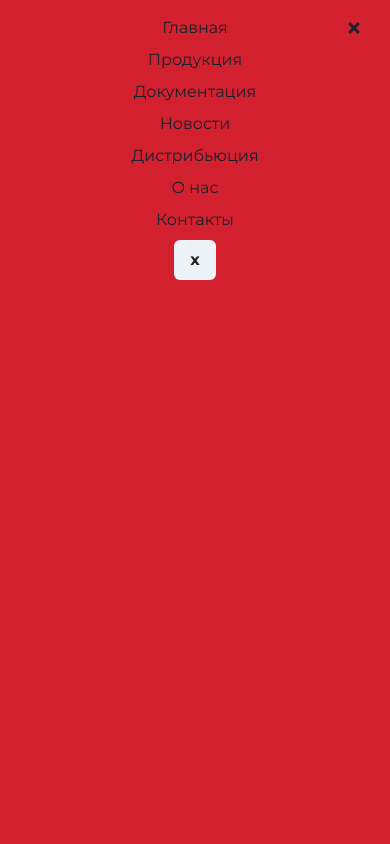
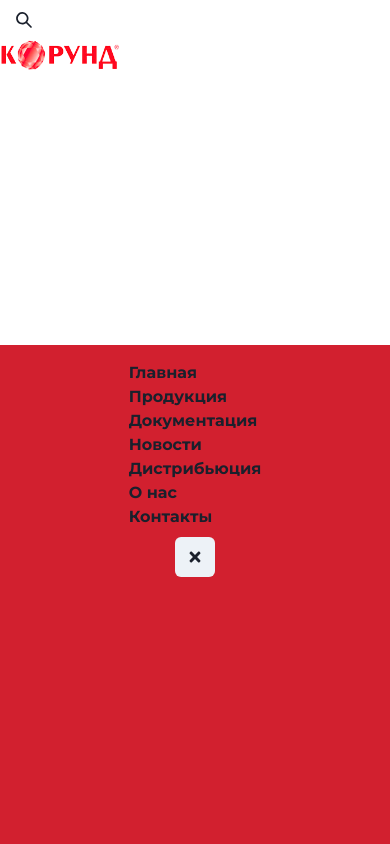
Before and after one commit to toriomara/crystal, a Next.js app: page /distribution in a window 390 px wide. Both pictures are taken after a click on the button 354 px from the left and 28 px from the top of the page. Shown: the top 844 px of the page. Built offline with nearby package versions, Linux system fonts and the light colour scheme.

Commit message:
mobileMenuRepair

```diff
--- a/components/BurgerMenu/BurgerMenu.js
+++ b/components/BurgerMenu/BurgerMenu.js
@@ -1,29 +1,38 @@
 import React, { useState, useEffect, useRef } from 'react';
 import styled from '@emotion/styled';
 import { motion, AnimatePresence } from 'framer-motion';
-import { Grid, GridItem, Box, Button, VStack } from '@chakra-ui/react';
+import {
+  Grid,
+  GridItem,
+  Box,
+  Button,
+  VStack,
+  IconButton,
+  Flex,
+} from '@chakra-ui/react';
 import { navItems } from '../../data/routeData';
 //import { LinkItem } from '../Navbar/Navbar';
 import { SimpleLink } from '../../styles/link';
+import SearchBar from '../Search';
+import Logo from '../ui/Logo';
+import { FaTimes } from 'react-icons/fa';
 
-const Wrapper = styled(Grid)`
-  position: absolute;
+const Wrapper = styled.div`
+  position: fixed;
   display: grid;
   top: 0;
   left: 0;
   right: 0;
-  bottom: 0;
-  height: 100%;
+  min-height: 100%;
   width: 100%;
   margin: 0 !important;
   background: #d2202f;
-  z-index: 7;
+  z-index: 9;
 `;
 
 const MotionWrapper = motion(Wrapper);
 
 const BurgerMenu = ({ handleMenu, path }) => {
-
   const [menuState, setMenuState] = useState(false);
 
   // Don't scroll
@@ -55,7 +64,7 @@ const BurgerMenu = ({ handleMenu, path }) => {
     <AnimatePresence>
       <MotionWrapper
         initial={{ height: 0 }}
-        animate={{ height: '100vh', transition: '0.5s' }}
+        animate={{ height: '100vh', transition: '0.3s' }}
         exit={{ height: 0 }}
       >
         <Grid
@@ -65,18 +74,34 @@ const BurgerMenu = ({ handleMenu, path }) => {
             md: 'repeat(2, 1fr)',
           }}
           gap={4}
-          p={4}
+          //p={4}
         >
+          <GridItem
+            templateRows={{
+              base: 'repeat(1, 2fr)',
+            }}
+            bg='white'
+          >
+            <SearchBar />
+            <Logo />
+          </GridItem>
           <GridItem colSpan={1}>
             <VStack>
+              <Box>
                 {navItems.map((navItem) => (
-                <Box key={navItem.label} onClick={handleMenu}>
+                  <Box
+                    key={navItem.label}
+                    onClick={handleMenu}
+                    fontSize={['26', 'md', '4lg', '5xl']}
+                    fontWeight='700'
+                  >
                     <SimpleLink href={navItem.href} path={path}>
                       {navItem.label}
                     </SimpleLink>
                   </Box>
                 ))}
-              <Button onClick={handleMenu}>x</Button>
+              </Box>
+              <IconButton onClick={handleMenu}><FaTimes/></IconButton>
             </VStack>
           </GridItem>
         </Grid>
--- a/components/Navbar/Navbar.js
+++ b/components/Navbar/Navbar.js
@@ -31,7 +31,7 @@ import SearchBar from '../Search';
 import Logo from '../ui/Logo';
 import { Lang } from './Lang';
 import { Preheader } from '../Preheader/Preheader';
-import { motion } from 'framer-motion';
+import { motion, AnimatePresence } from 'framer-motion';
 import styled from '@emotion/styled';
 import Scrolly from '../ui/Scrolly';
 import BurgerMenu from '../BurgerMenu/BurgerMenu';
@@ -190,13 +190,11 @@ export const Navbar = ({ children, path, props }) => {
                   disabled={disabled}
                   onClick={handleMenu}
                   variant='none'
-                  zIndex='8'
+                  zIndex='9'
                   display={{ base: 'flex', xl: 'none' }}
                 >
                   {menuState.menuButton}
                 </IconButton>
-                {menuState.clicked && <BurgerMenu handleMenu={handleMenu}/>}
-                {/* <Flex>{menuState.menuHam}</Flex> */}
               </Flex>
             </HStack>
           </MotionFlex>
@@ -206,6 +204,7 @@ export const Navbar = ({ children, path, props }) => {
         </Container>
         <Scrolly />
       </Box>
+      {menuState.clicked && <BurgerMenu handleMenu={handleMenu} />}
     </>
   );
 };
--- a/styles/theme.js
+++ b/styles/theme.js
@@ -20,7 +20,10 @@ const styles = {
     'html, body': {
       display: 'grid',
       //flexDirection: "column",
-      minHeight: '100%',
+      height: '100%',
+      width: '100%',
+      margin: 0,
+      padding: 0,
       gridTemplateRows: '1fr auto',
       bg: mode('#ffffff', '#22272e')(props),
       fontSize: '16px',
```
Lines whose indentation alone changed are shown as unchanged.
